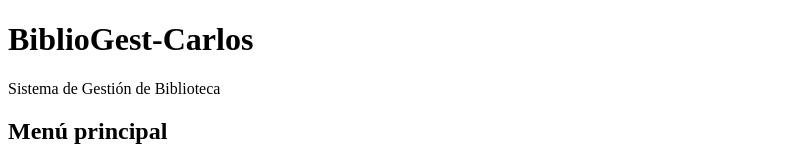
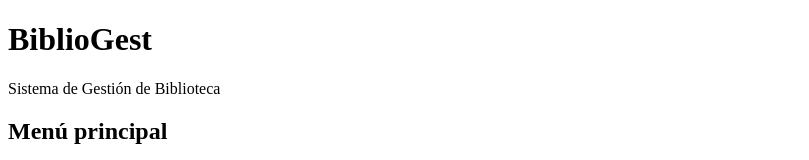
Before and after one commit to Carlos-2DAM/BiblioGest, a plain HTML site: page index.html in a window 1280 px wide. Shown: the top 160 px of the page, without its empty margins (0-809 px from the left). Drawn offline with Linux system fonts and the light colour scheme.

Commit message:
Cambios prueba

```diff
--- a/index.html
+++ b/index.html
@@ -11,7 +11,7 @@
 <body>
     <!-- Cabecera general de la aplicación BiblioGest -->
     <header>
-        <h1>BiblioGest-Carlos</h1>
+        <h1>BiblioGest</h1>
         <p>Sistema de Gestión de Biblioteca</p>
     </header>
 
```
